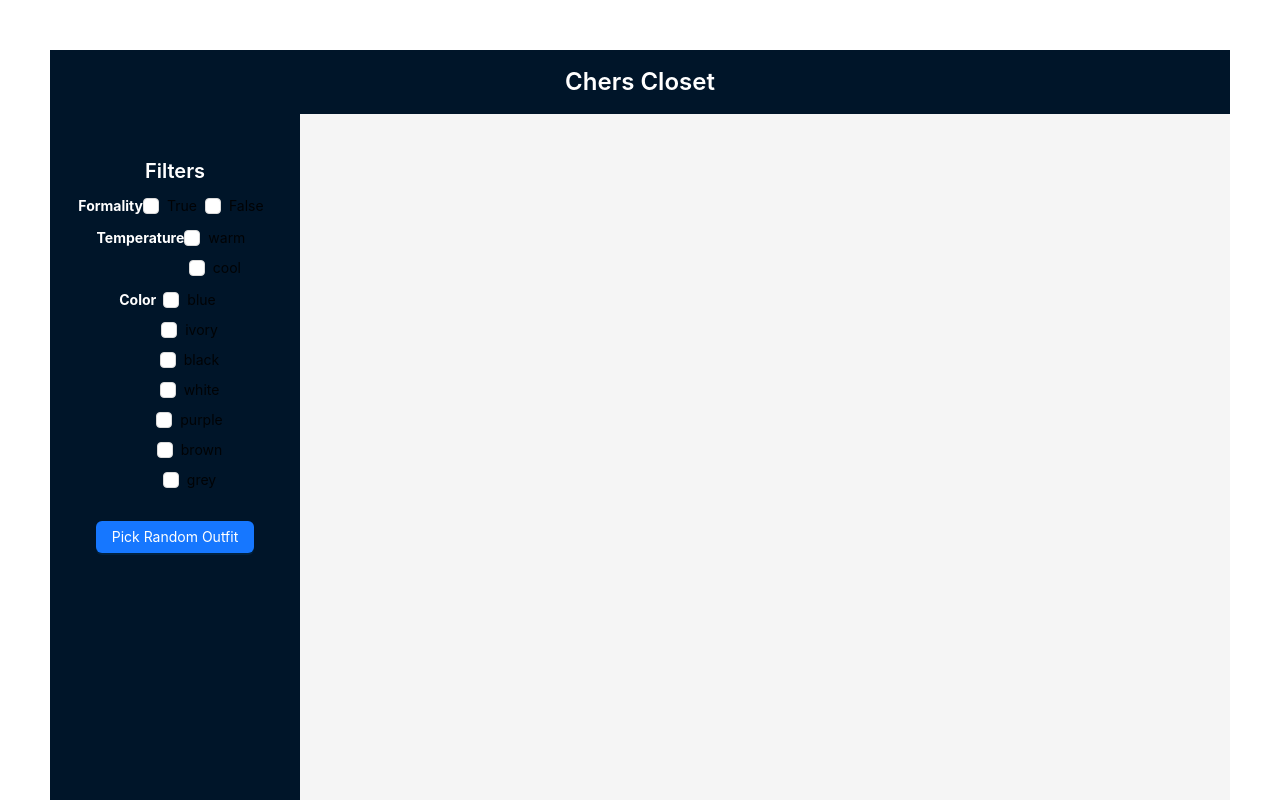
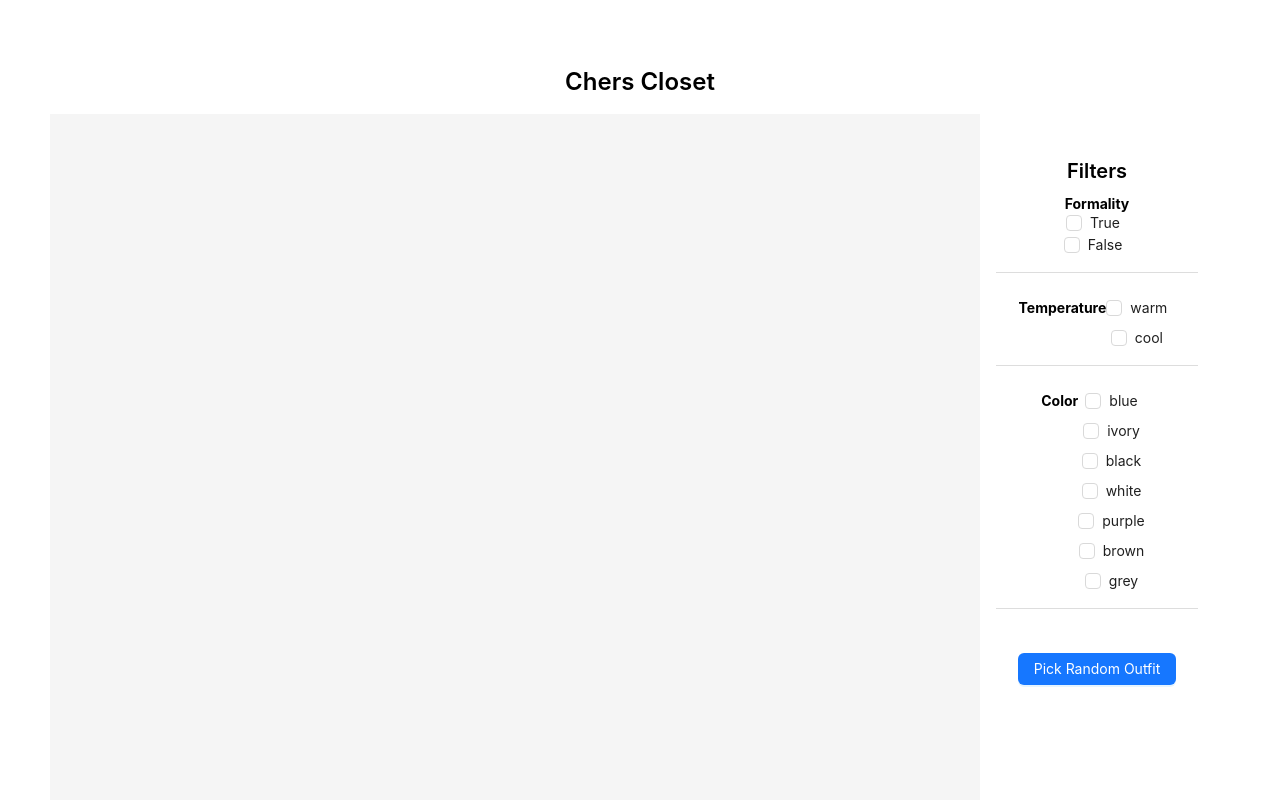
Before and after one commit to mikaalkhan/Chers-Closet-2025, a React (Create React App) app in the folder v2/client/: page / in a window 1280 px wide. Shown: the top 800 px of the page. Built offline with nearby package versions, Linux system fonts and the light colour scheme.

Commit message:
looks ok now

```diff
--- a/v2/client/src/App.js
+++ b/v2/client/src/App.js
@@ -9,7 +9,7 @@ import {
   shoesvalues,
 } from "./data";
 
-const { Header, Content, Sider } = Layout;
+const { Header, Content, Sider, Footer } = Layout;
 const { Title } = Typography;
 
 function App() {
@@ -65,23 +65,42 @@ function App() {
 
   return (
     <Layout style={{ minHeight: "100vh" }}>
-      <Header style={{ background: "#001529", padding: "0 20px" }}>
-        <Title level={3} style={{ color: "white", lineHeight: "64px", margin: 0 }}>
+      <Header style={{ background: "#ffffff", padding: "0 20px" }}>
+        <Title level={3} style={{ color: "black", lineHeight: "64px", margin: 0 }}>
           Chers Closet
         </Title>
       </Header>
 
       <Layout>
-        <Sider width={250} style={{ background: "#001529", padding: "1rem" }}>
-          <Title level={4} style={{ color: "white" }}>Filters</Title>
 
-          <div style={{ color: "white", marginBottom: 10 }}>
+
+        <Content style={{ padding: "2rem", background: "#f5f5f5" }}>
+          {outfit && (
+            <div style={{ display: "flex", gap: 40, flexWrap: "wrap" }}>
+              {renderImage("Hat", outfit.hat)}
+              {renderImage("Jacket", outfit.jacket)}
+              {renderImage("Shirt", outfit.shirt)}
+              {renderImage("Pants", outfit.pants)}
+              {renderImage("Shoes", outfit.shoes)}
+            </div>
+          )}
+        </Content>
+        <Sider width={250} style={{ background: "#ffffff", padding: "1rem", color: "black", overflow: "auto", height: "100vh", position: "sticky", top: 0 }}>
+            <div style={{ paddingRight: "1rem" }}>
+                <Title level={4} style={{ color: "black" }}>Filters</Title>
+
+                <div style={{ marginBottom: 24, borderBottom: "1px solid #ddd", paddingBottom: 16 }}>
                 <strong>Formality</strong>
+
+                <div>
                     <Checkbox onChange={() => handleFilterChange("formality", "true")}>True</Checkbox>
+                </div>
+                <div>
                     <Checkbox onChange={() => handleFilterChange("formality", "false")}>False</Checkbox>
                 </div>
+                </div>
 
-          <div style={{ color: "white", marginBottom: 10 }}>
+                <div style={{ marginBottom: 24, borderBottom: "1px solid #ddd", paddingBottom: 16 }}>
                 <strong>Temperature</strong>
                 <Space direction="vertical">
                     {["warm", "cool"].map((v) => (
@@ -92,7 +111,7 @@ function App() {
                 </Space>
                 </div>
 
-          <div style={{ color: "white", marginBottom: 10 }}>
+                <div style={{ marginBottom: 24, borderBottom: "1px solid #ddd", paddingBottom: 16 }}>
                 <strong>Color</strong>
                 <Space direction="vertical">
                     {["blue", "ivory", "black", "white", "purple", "brown", "grey"].map((v) => (
@@ -106,20 +125,15 @@ function App() {
                 <Button type="primary" onClick={pickRandomOutfit} style={{ marginTop: 20 }}>
                 Pick Random Outfit
                 </Button>
+            </div>
         </Sider>
 
-        <Content style={{ padding: "2rem", background: "#f5f5f5" }}>
-          {outfit && (
-            <div style={{ display: "flex", gap: 40, flexWrap: "wrap" }}>
-              {renderImage("Hat", outfit.hat)}
-              {renderImage("Jacket", outfit.jacket)}
-              {renderImage("Shirt", outfit.shirt)}
-              {renderImage("Pants", outfit.pants)}
-              {renderImage("Shoes", outfit.shoes)}
-            </div>
-          )}
-        </Content>
       </Layout>
+      <Footer style={{ background: "#ffffff", padding: "0 20px" }}>
+        <Title level={3} style={{ color: "black", lineHeight: "64px", margin: 0 }}>
+          Contact us at calvinbrost@seattleacademy.org
+        </Title>
+      </Footer>
     </Layout>
   );
 }
```
Lines whose indentation alone changed are shown as unchanged.
